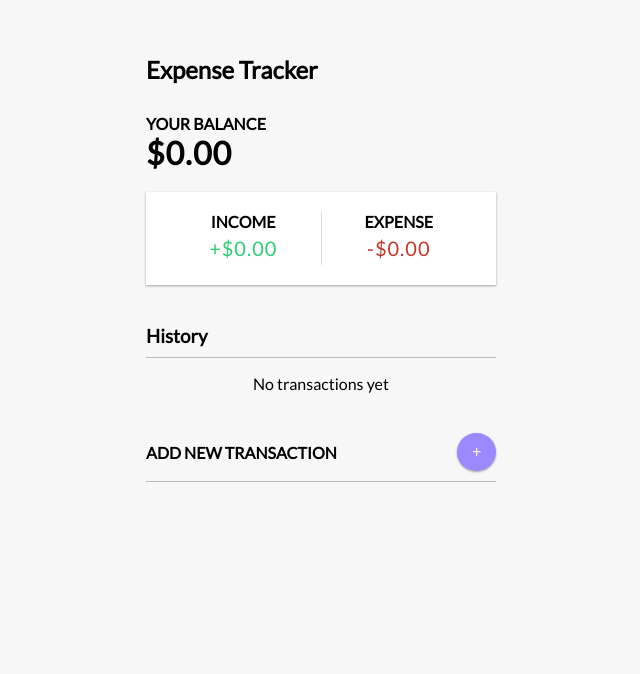
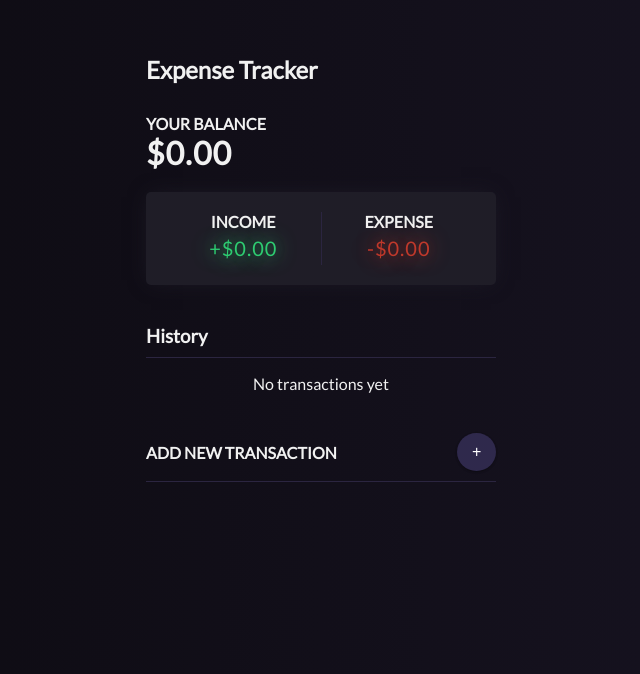
Before and after one commit to mateuspntx/expense-tracker, a React (Create React App) app: page / in a window 1280 px wide. Shown: the part 126-800 px from the top of the page, without its empty margins (319-959 px from the left). Built offline with nearby package versions, Linux system fonts and the light colour scheme.

Commit message:
chore: change all style colors

```diff
--- a/src/App.css
+++ b/src/App.css
@@ -9,7 +9,8 @@
 }
 
 body {
-  background-color: #f7f7f7;
+  background-color: #13101d;
+  background: linear-gradient(to right, #0c0a10, #181423);
   display: flex;
   flex-direction: column;
   align-items: center;
@@ -17,6 +18,7 @@ body {
   min-height: 100vh;
   margin: 0;
   font-family: 'Lato', sans-serif;
+  color: #f1f1f1;
 }
 
 .container {
@@ -30,7 +32,7 @@ h1 {
 }
 
 h3 {
-  border-bottom: 1px solid #bbb;
+  border-bottom: 1px solid #2b2540;
   padding-bottom: 10px;
   margin: 40px 0 10px;
 }
@@ -41,12 +43,13 @@ h4 {
 }
 
 .inc-exp-container {
-  background-color: #fff;
-  box-shadow: var(--box-shadow);
+  background-color: #1f1d27;
+  box-shadow: 0px 0px 20px -5px #1f1d28;
   padding: 20px;
   display: flex;
   justify-content: space-between;
   margin: 20px 0;
+  border-radius: 5px;
 }
 
 .inc-exp-container > div {
@@ -55,7 +58,7 @@ h4 {
 }
 
 .inc-exp-container > div:first-of-type {
-  border-right: 1px solid #dedede;
+  border-right: 1px solid #2b2540;
 }
 
 .money {
@@ -66,10 +69,12 @@ h4 {
 
 .money.plus {
   color: #2ecc71;
+  text-shadow: 0px 0px 20px;
 }
 
 .money.minus {
   color: #c0392b;
+  text-shadow: 0px 0px 20px;
 }
 
 label {
@@ -79,17 +84,19 @@ label {
 
 input[type='text'],
 input[type='number'] {
-  border: 1px solid #dedede;
+  border: 1px solid #33313a;
   border-radius: 2px;
   display: block;
   font-size: 16px;
   padding: 10px;
   width: 100%;
+  background-color: #1f1d28;
+  color: #dedede;
 }
 
 .btn {
   cursor: pointer;
-  background-color: #9c88ff;
+  background-color: #2f294c;
   box-shadow: var(--box-shadow);
   color: #fff;
   border: 0;
@@ -98,6 +105,7 @@ input[type='number'] {
   margin: 10px 0 30px;
   padding: 10px;
   width: 100%;
+  border-radius: 5px;
 }
 
 .btn:focus,
@@ -112,14 +120,15 @@ input[type='number'] {
 }
 
 .list li {
-  background-color: #fff;
+  background-color: #1f1d28;
   box-shadow: var(--box-shadow);
-  color: #333;
+  color: #c3c3c3;
   display: flex;
   justify-content: space-between;
   position: relative;
   padding: 10px;
   margin: 10px 0;
+  border-radius: 5px;
 }
 
 .list li.plus {
@@ -148,6 +157,7 @@ input[type='number'] {
   transform: translate(-100%, -50%);
   opacity: 0;
   transition: opacity 0.3s ease;
+  border-radius: 5px 0px 0px 5px;
 }
 
 .list li:hover .delete-btn {
@@ -159,7 +169,7 @@ input[type='number'] {
   grid-template-columns: 8fr 1fr;
   align-items: center;
   justify-content: center;
-  border-bottom: 1px solid #bbb;
+  border-bottom: 1px solid #2b2540;
   padding-bottom: 10px;
 }
 
```
